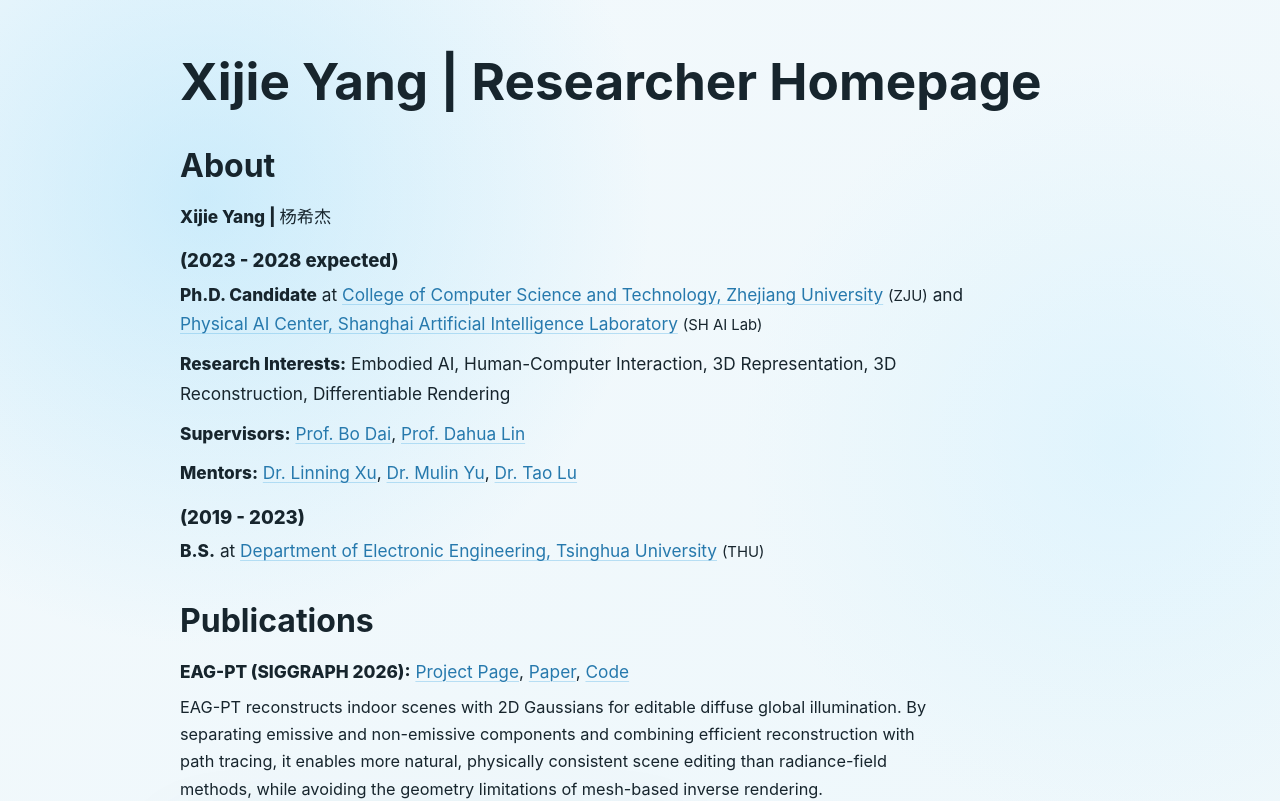
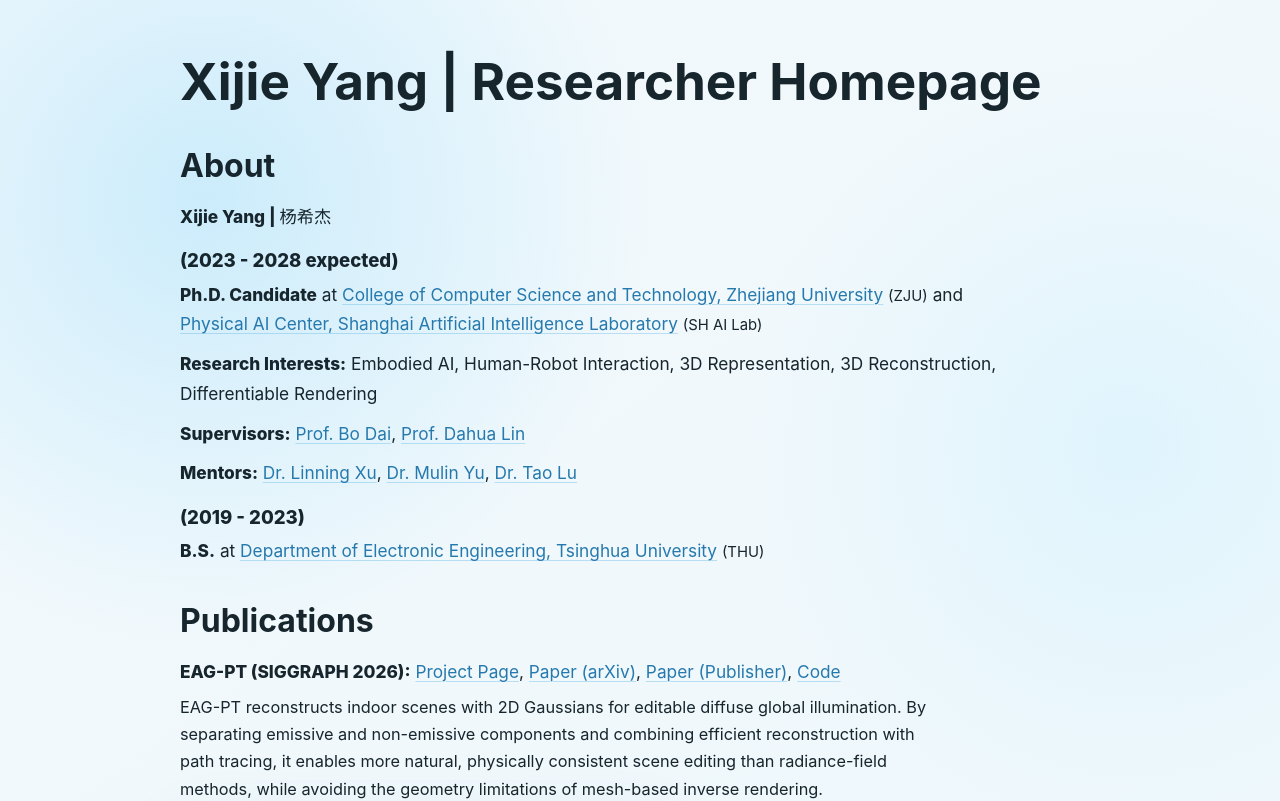
Before and after one commit to Xijie-Yang/xijie-yang.github.io, a React (Vite) app: page / in a window 1280 px wide. Shown: the top 801 px of the page. Built offline with nearby package versions, Linux system fonts and the light colour scheme.

Commit message:
update research interests and publications

```diff
--- a/src/App.jsx
+++ b/src/App.jsx
@@ -34,7 +34,7 @@
         <small>(SH AI Lab)</small>
       </p>
       <p>
-        <strong>Research Interests:</strong> Embodied AI, Human-Computer
+        <strong>Research Interests:</strong> Embodied AI, Human-Robot
         Interaction, 3D Representation, 3D Reconstruction, Differentiable
         Rendering
       </p>
@@ -76,15 +76,11 @@
 
       <h2>Publications</h2>
 
-      {/* WIP add authors, teaser, abs / brief intro */}
       <p>
         <strong>EAG-PT (SIGGRAPH 2026):</strong>{" "}
         <a href="https://eag-pt.github.io">Project Page</a>,{" "}
-        <a href="https://arxiv.org/abs/2601.23065">Paper</a>,{" "}
-        {/* <a href="https://doi.org/10.1145/3799902.3811054">
-          [WIP] Paper (Publisher)
-        </a>
-        ,  */}
+        <a href="https://arxiv.org/abs/2601.23065">Paper (arXiv)</a>,{" "}
+        <a href="https://doi.org/10.1145/3799902.3811054">Paper (Publisher)</a>,{" "}
         <a href="https://github.com/InternRobotics/EAG-PT">Code</a>
       </p>
       <p className="paper-intro">
```
